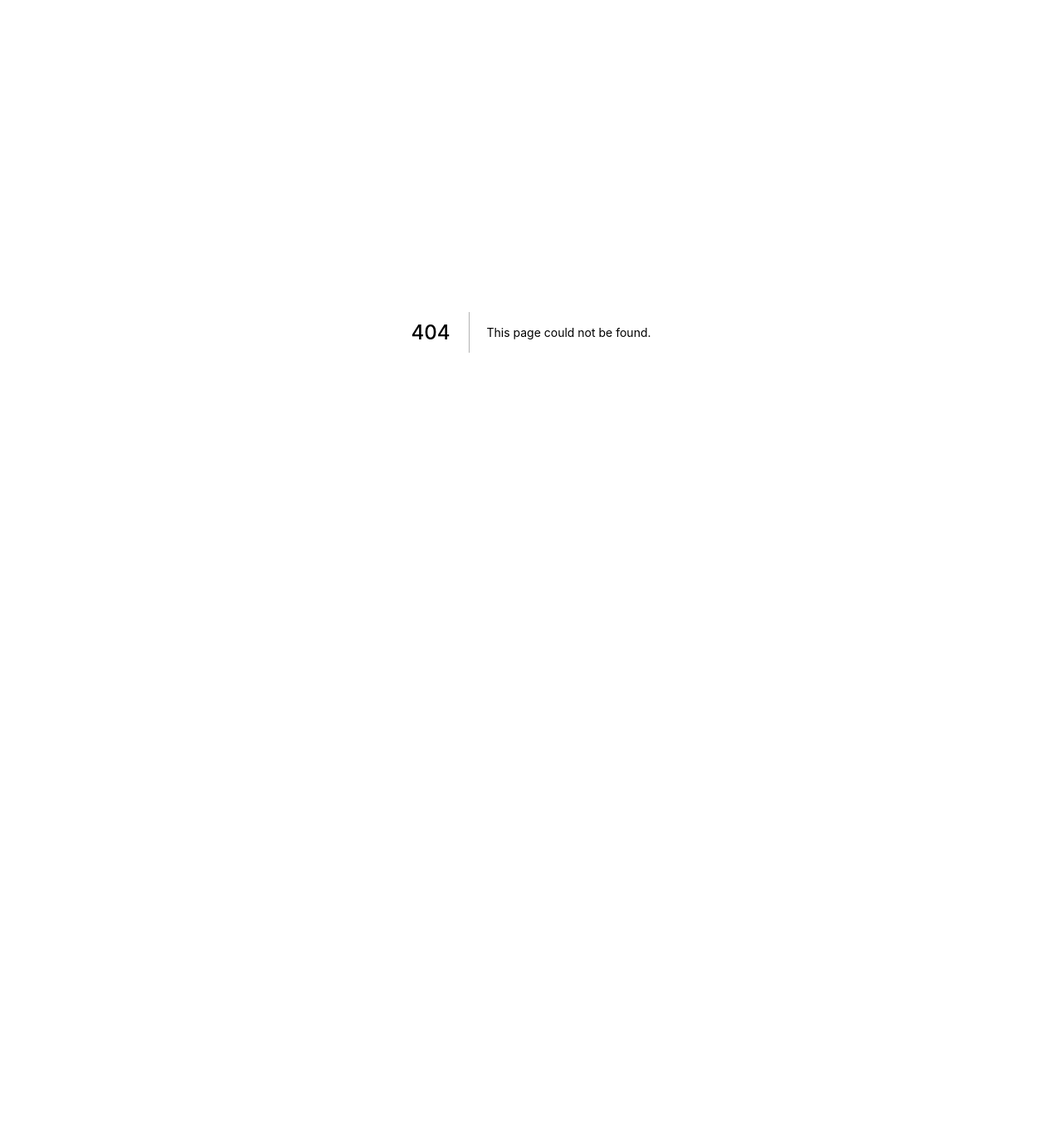
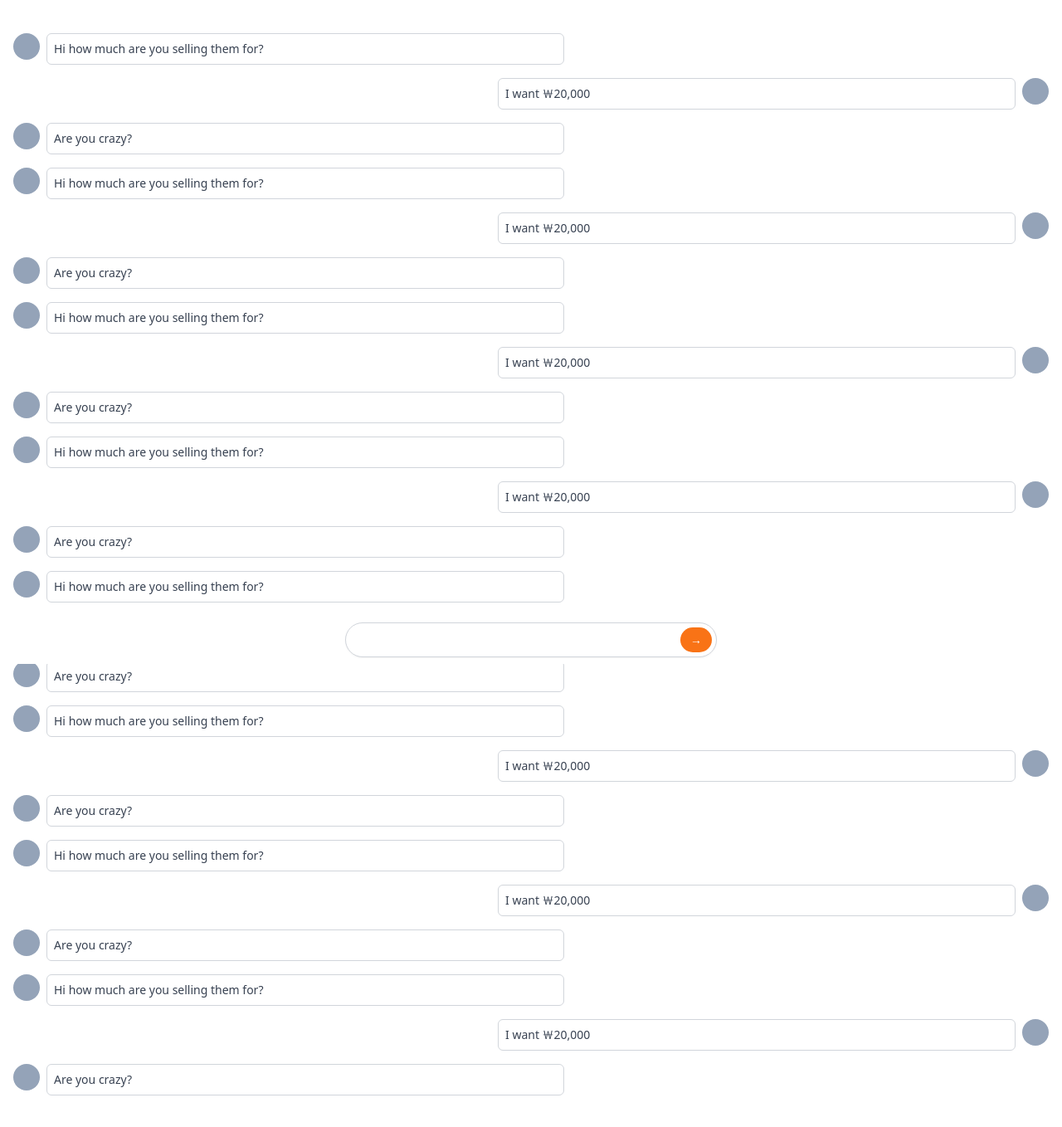
Before and after one commit to Aiden-Yoo/aiden-market, a Next.js app: page /chats/1 in a window 1280 px wide. Before the commit this address had no page. Shown: the top 1358 px of the page at 83% size. Before the commit the page ends 800 px from the top, so only its background shows below. Built offline with nearby package versions, Linux system fonts and the light colour scheme.

Commit message:
Chat Detail

```diff
--- /dev/null
+++ b/pages/chats/[id].tsx
@@ -0,0 +1,167 @@
+import type { NextPage } from "next";
+
+const ChatDetail: NextPage = () => {
+  return (
+    <div className="py-10 pb-16 px-4 space-y-4">
+      <div className="flex items-start space-x-2">
+        <div className="w-8 h-8 rounded-full bg-slate-400" />
+        <div className="w-1/2 text-sm text-gray-700 p-2 border border-gray-300 rounded-md">
+          <p>Hi how much are you selling them for?</p>
+        </div>
+      </div>
+      <div className="flex flex-row-reverse items-start space-x-2 space-x-reverse">
+        <div className="w-8 h-8 rounded-full bg-slate-400" />
+        <div className="w-1/2 text-sm text-gray-700 p-2 border border-gray-300 rounded-md">
+          <p>I want ￦20,000</p>
+        </div>
+      </div>
+      <div className="flex  items-start space-x-2 ">
+        <div className="w-8 h-8 rounded-full bg-slate-400" />
+        <div className="w-1/2 text-sm text-gray-700 p-2 border border-gray-300 rounded-md">
+          <p>Are you crazy?</p>
+        </div>
+      </div>
+      <div className="flex items-start space-x-2">
+        <div className="w-8 h-8 rounded-full bg-slate-400" />
+        <div className="w-1/2 text-sm text-gray-700 p-2 border border-gray-300 rounded-md">
+          <p>Hi how much are you selling them for?</p>
+        </div>
+      </div>
+      <div className="flex flex-row-reverse items-start space-x-2 space-x-reverse">
+        <div className="w-8 h-8 rounded-full bg-slate-400" />
+        <div className="w-1/2 text-sm text-gray-700 p-2 border border-gray-300 rounded-md">
+          <p>I want ￦20,000</p>
+        </div>
+      </div>
+      <div className="flex  items-start space-x-2 ">
+        <div className="w-8 h-8 rounded-full bg-slate-400" />
+        <div className="w-1/2 text-sm text-gray-700 p-2 border border-gray-300 rounded-md">
+          <p>Are you crazy?</p>
+        </div>
+      </div>
+      <div className="flex items-start space-x-2">
+        <div className="w-8 h-8 rounded-full bg-slate-400" />
+        <div className="w-1/2 text-sm text-gray-700 p-2 border border-gray-300 rounded-md">
+          <p>Hi how much are you selling them for?</p>
+        </div>
+      </div>
+      <div className="flex flex-row-reverse items-start space-x-2 space-x-reverse">
+        <div className="w-8 h-8 rounded-full bg-slate-400" />
+        <div className="w-1/2 text-sm text-gray-700 p-2 border border-gray-300 rounded-md">
+          <p>I want ￦20,000</p>
+        </div>
+      </div>
+      <div className="flex  items-start space-x-2 ">
+        <div className="w-8 h-8 rounded-full bg-slate-400" />
+        <div className="w-1/2 text-sm text-gray-700 p-2 border border-gray-300 rounded-md">
+          <p>Are you crazy?</p>
+        </div>
+      </div>
+      <div className="flex items-start space-x-2">
+        <div className="w-8 h-8 rounded-full bg-slate-400" />
+        <div className="w-1/2 text-sm text-gray-700 p-2 border border-gray-300 rounded-md">
+          <p>Hi how much are you selling them for?</p>
+        </div>
+      </div>
+      <div className="flex flex-row-reverse items-start space-x-2 space-x-reverse">
+        <div className="w-8 h-8 rounded-full bg-slate-400" />
+        <div className="w-1/2 text-sm text-gray-700 p-2 border border-gray-300 rounded-md">
+          <p>I want ￦20,000</p>
+        </div>
+      </div>
+      <div className="flex  items-start space-x-2 ">
+        <div className="w-8 h-8 rounded-full bg-slate-400" />
+        <div className="w-1/2 text-sm text-gray-700 p-2 border border-gray-300 rounded-md">
+          <p>Are you crazy?</p>
+        </div>
+      </div>
+      <div className="flex items-start space-x-2">
+        <div className="w-8 h-8 rounded-full bg-slate-400" />
+        <div className="w-1/2 text-sm text-gray-700 p-2 border border-gray-300 rounded-md">
+          <p>Hi how much are you selling them for?</p>
+        </div>
+      </div>
+      <div className="flex flex-row-reverse items-start space-x-2 space-x-reverse">
+        <div className="w-8 h-8 rounded-full bg-slate-400" />
+        <div className="w-1/2 text-sm text-gray-700 p-2 border border-gray-300 rounded-md">
+          <p>I want ￦20,000</p>
+        </div>
+      </div>
+      <div className="flex  items-start space-x-2 ">
+        <div className="w-8 h-8 rounded-full bg-slate-400" />
+        <div className="w-1/2 text-sm text-gray-700 p-2 border border-gray-300 rounded-md">
+          <p>Are you crazy?</p>
+        </div>
+      </div>
+      <div className="flex items-start space-x-2">
+        <div className="w-8 h-8 rounded-full bg-slate-400" />
+        <div className="w-1/2 text-sm text-gray-700 p-2 border border-gray-300 rounded-md">
+          <p>Hi how much are you selling them for?</p>
+        </div>
+      </div>
+      <div className="flex flex-row-reverse items-start space-x-2 space-x-reverse">
+        <div className="w-8 h-8 rounded-full bg-slate-400" />
+        <div className="w-1/2 text-sm text-gray-700 p-2 border border-gray-300 rounded-md">
+          <p>I want ￦20,000</p>
+        </div>
+      </div>
+      <div className="flex  items-start space-x-2 ">
+        <div className="w-8 h-8 rounded-full bg-slate-400" />
+        <div className="w-1/2 text-sm text-gray-700 p-2 border border-gray-300 rounded-md">
+          <p>Are you crazy?</p>
+        </div>
+      </div>
+      <div className="flex items-start space-x-2">
+        <div className="w-8 h-8 rounded-full bg-slate-400" />
+        <div className="w-1/2 text-sm text-gray-700 p-2 border border-gray-300 rounded-md">
+          <p>Hi how much are you selling them for?</p>
+        </div>
+      </div>
+      <div className="flex flex-row-reverse items-start space-x-2 space-x-reverse">
+        <div className="w-8 h-8 rounded-full bg-slate-400" />
+        <div className="w-1/2 text-sm text-gray-700 p-2 border border-gray-300 rounded-md">
+          <p>I want ￦20,000</p>
+        </div>
+      </div>
+      <div className="flex  items-start space-x-2 ">
+        <div className="w-8 h-8 rounded-full bg-slate-400" />
+        <div className="w-1/2 text-sm text-gray-700 p-2 border border-gray-300 rounded-md">
+          <p>Are you crazy?</p>
+        </div>
+      </div>
+      <div className="flex items-start space-x-2">
+        <div className="w-8 h-8 rounded-full bg-slate-400" />
+        <div className="w-1/2 text-sm text-gray-700 p-2 border border-gray-300 rounded-md">
+          <p>Hi how much are you selling them for?</p>
+        </div>
+      </div>
+      <div className="flex flex-row-reverse items-start space-x-2 space-x-reverse">
+        <div className="w-8 h-8 rounded-full bg-slate-400" />
+        <div className="w-1/2 text-sm text-gray-700 p-2 border border-gray-300 rounded-md">
+          <p>I want ￦20,000</p>
+        </div>
+      </div>
+      <div className="flex  items-start space-x-2 ">
+        <div className="w-8 h-8 rounded-full bg-slate-400" />
+        <div className="w-1/2 text-sm text-gray-700 p-2 border border-gray-300 rounded-md">
+          <p>Are you crazy?</p>
+        </div>
+      </div>
+      <div className="fixed py-2 bg-white  bottom-0 inset-x-0">
+        <div className="flex relative max-w-md items-center  w-full mx-auto">
+          <input
+            type="text"
+            className="shadow-sm rounded-full w-full border-gray-300 focus:ring-orange-500 focus:outline-none pr-12 focus:border-orange-500"
+          />
+          <div className="absolute inset-y-0 flex py-1.5 pr-1.5 right-0">
+            <button className="flex focus:ring-2 focus:ring-offset-2 focus:ring-orange-500 items-center bg-orange-500 rounded-full px-3 hover:bg-orange-600 text-sm text-white">
+              &rarr;
+            </button>
+          </div>
+        </div>
+      </div>
+    </div>
+  );
+};
+
+export default ChatDetail;
```
Also changed, not shown: pages/chats/index.tsx (renamed from pages/chats.tsx).
